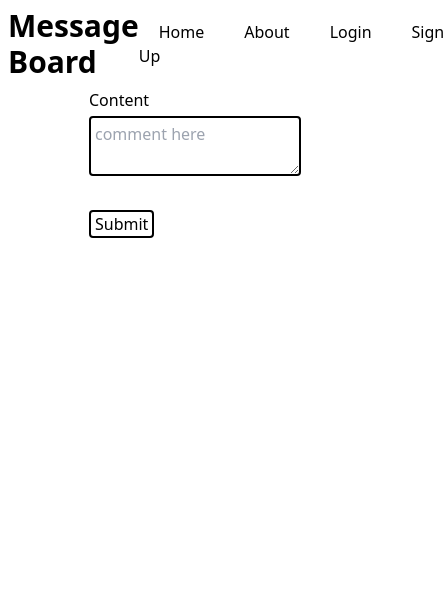
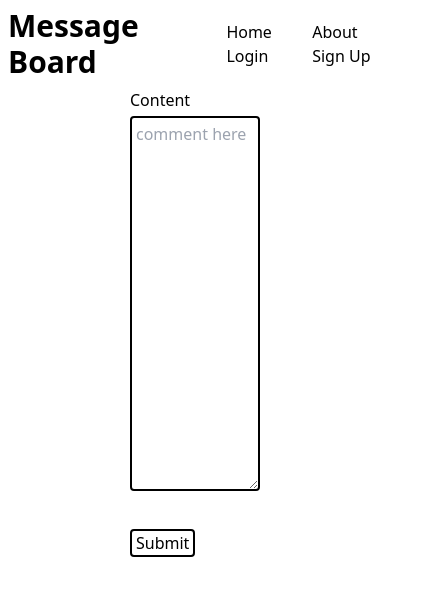
Before and after one commit to pierre0210/message-board, a Vue app: page /post in a window 390 px wide. Shown: the top 596 px of the page, 444 px wide, since content can reach past the window. Built offline with nearby package versions, Linux system fonts and the light colour scheme.

Commit message:
refactor: adjust css

```diff
--- a/src/components/NavBar.vue
+++ b/src/components/NavBar.vue
@@ -20,12 +20,14 @@ const logout = () => {
 <template>
   <div class="flex p-2">
     <h1 class="text-3xl font-bold">Message Board</h1>
-    <nav class="my-auto">
-      <RouterLink class="p-5" to="/">Home</RouterLink>
-      <RouterLink class="p-5" to="/about">About</RouterLink>
-      <RouterLink v-if="state" class="p-5" to="/post">Post</RouterLink>
-      <RouterLink v-if="!state" class="p-5" to="/login">Login</RouterLink>
-      <RouterLink v-if="!state" class="p-5" to="/signup">Sign Up</RouterLink>
+    <nav class="my-auto mr-1 grid grid-cols-2 md:flex">
+      <RouterLink class="mx-5" to="/">Home</RouterLink>
+      <RouterLink class="mx-5" to="/about">About</RouterLink>
+      <RouterLink v-if="state" class="mx-5" to="/post">Post</RouterLink>
+      <RouterLink v-if="!state" class="mx-5" to="/login">Login</RouterLink>
+      <RouterLink v-if="!state" class="mx-5 min-w-max" to="/signup">
+        Sign Up
+      </RouterLink>
     </nav>
     <button v-if="state" class="my-auto px-5" @click="logout">Logout</button>
   </div>
--- a/src/views/LoginView.vue
+++ b/src/views/LoginView.vue
@@ -25,23 +25,20 @@ const submitLogin = async () => {
 <template>
   <NavBar />
   <form @submit.prevent="submitLogin" class="flex justify-center items-center">
-    <div class="block">
-      <label>User name </label><br />
+    <div class="grid">
+      <label>User name </label>
       <input
         type="text"
         v-model="username"
         class="border-black border-2 rounded my-1 p-1"
       />
-      <br />
-      <label>Password </label><br />
+      <label>Password </label>
       <input
         type="password"
         v-model="password"
         autocomplete="on"
-        class="border-black border-2 rounded my-1 p-1"
+        class="border-black border-2 rounded my-1 p-1 mb-8"
       />
-      <br />
-      <br />
       <button type="submit" class="px-1 rounded border-black border-2">
         Login
       </button>
--- a/src/views/PostView.vue
+++ b/src/views/PostView.vue
@@ -33,15 +33,13 @@ const submitComment = async () => {
     @submit.prevent="submitComment"
     class="flex justify-center items-center"
   >
-    <div class="block">
+    <div class="block w-1/3 h-[calc(100vh*2/3)]">
       <label>Content</label><br />
       <textarea
         placeholder="comment here"
         v-model="content"
-        class="border-black border-2 rounded my-1 p-1"
+        class="border-black border-2 rounded my-1 p-1 w-full h-2/3 mb-8"
       />
-      <br />
-      <br />
       <button type="submit" class="px-1 rounded border-black border-2">
         Submit
       </button>
--- a/src/views/SignupView.vue
+++ b/src/views/SignupView.vue
@@ -32,23 +32,20 @@ const submitRegistration = async () => {
     @submit.prevent="submitRegistration"
     class="flex justify-center items-center"
   >
-    <div class="block">
-      <label>User name </label><br />
+    <div class="grid">
+      <label>User name </label>
       <input
         type="text"
         v-model="username"
         class="border-black border-2 rounded my-1 p-1"
       />
-      <br />
-      <label>Password </label><br />
+      <label>Password </label>
       <input
         type="password"
         v-model="password"
         autocomplete="on"
-        class="border-black border-2 rounded my-1 p-1"
+        class="border-black border-2 rounded my-1 p-1 mb-8"
       />
-      <br />
-      <br />
       <button type="submit" class="px-1 rounded border-black border-2">
         Sign up
       </button>
```
